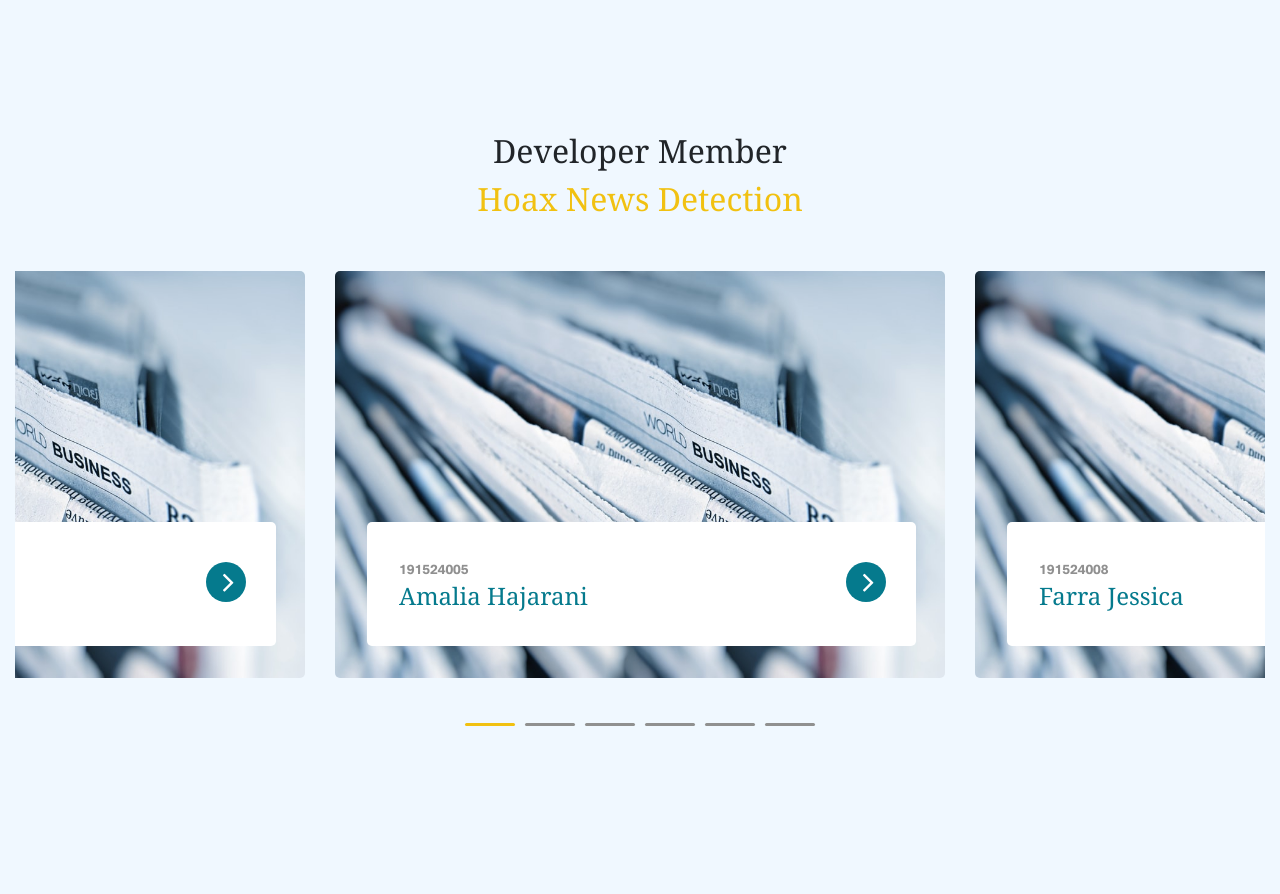
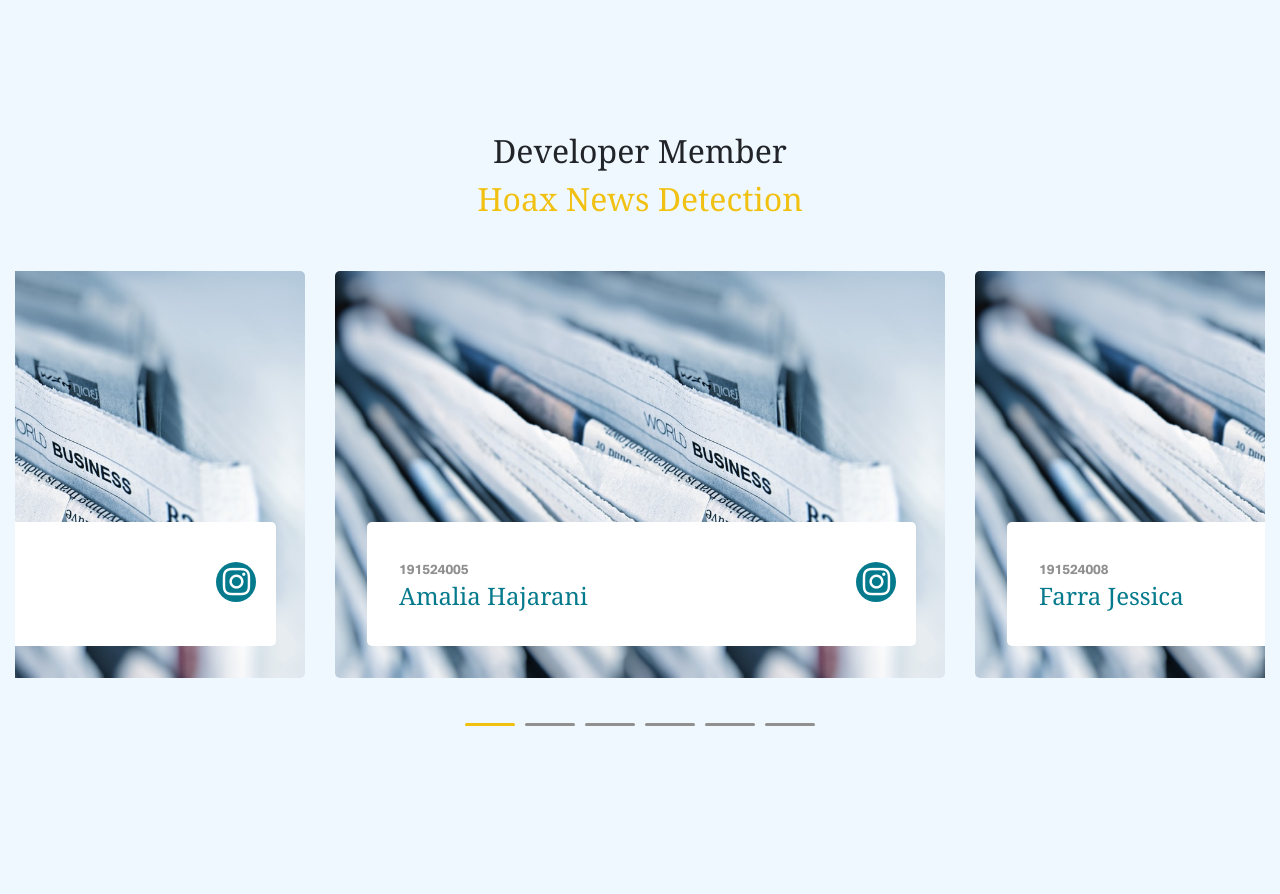
Before and after one commit to Proyek-2-Pengolahan-Data-Saintifik/de-hok, a Flask app: page /aboutUs in a window 1280 px wide. Shown: the part 2304-3198 px from the top of the page. Run offline with Flask 2, Linux system fonts and the light colour scheme; some libraries are stand-ins or nearby versions.

Commit message:
add icon instagram on profile

```diff
--- a/static/css/dehok.css
+++ b/static/css/dehok.css
@@ -415,7 +415,7 @@
 
   .project-icon {
     position: absolute;
-    right: 30px;
+    right: 20px;
     top: 40px;
     background: var(--dark-color);
     border-radius: var(--border-radius-large);
@@ -425,7 +425,7 @@
     height: 40px;
     line-height: 40px;
     text-align: center;
-    padding-left: 5px;
+    padding-left: 1px;
   }
 
   .owl-theme .owl-dots .owl-dot {
--- a/templates/aboutUs.html
+++ b/templates/aboutUs.html
@@ -147,9 +147,9 @@
                                     <small>191524005</small>
 
                                     <h3>
-                                        <a href="#">
+                                        <a href="https://www.instagram.com/amalja0/">
                                             <span>Amalia Hajarani</span>
-                                            <i class="fa fa-angle-right project-icon"></i>
+                                            <i class="fa fa-instagram project-icon"></i>
                                         </a>
                                     </h3>
                                 </div>
@@ -162,9 +162,9 @@
                                     <small>191524008</small>
 
                                     <h3>
-                                        <a href="#">
+                                        <a href="https://www.instagram.com/farrajessica_/">
                                             <span>Farra Jessica</span>
-                                            <i class="fa fa-angle-right project-icon"></i>
+                                            <i class="fa fa-instagram project-icon"></i>
                                         </a>
                                     </h3>
                                 </div>
@@ -178,9 +178,9 @@
                                     <small>191524015</small>
 
                                     <h3>
-                                        <a href="#">
+                                        <a href="https://www.instagram.com/kartikssssss/">
                                             <span>Kartika Milenda</span>
-                                            <i class="fa fa-angle-right project-icon"></i>
+                                            <i class="fa fa-instagram project-icon"></i>
                                         </a>
                                     </h3>
                                 </div>
@@ -193,9 +193,9 @@
                                     <small>191524016</small>
 
                                     <h3>
-                                        <a href="#">
+                                        <a href="https://www.instagram.com/larasrasdiyani/">
                                             <span>Laras Rasdiyani</span>
-                                            <i class="fa fa-angle-right project-icon"></i>
+                                            <i class="fa fa-instagram project-icon"></i>
                                         </a>
                                     </h3>
                                 </div>
@@ -208,9 +208,9 @@
                                     <small>191524017</small>
 
                                     <h3>
-                                        <a href="#">
+                                        <a href="https://www.instagram.com/lindadmynt/">
                                             <span>Linda Damayanti</span>
-                                            <i class="fa fa-angle-right project-icon"></i>
+                                            <i class="fa fa-instagram project-icon"></i>
                                         </a>
                                     </h3>
                                 </div>
@@ -223,9 +223,9 @@
                                     <small>191524019</small>
 
                                     <h3>
-                                        <a href="#">
+                                        <a href="https://www.instagram.com/icamarissa24/">
                                             <span>Marrissa Nur Amalia</span>
-                                            <i class="fa fa-angle-right project-icon"></i>
+                                            <i class="fa fa-instagram project-icon"></i>
                                         </a>
                                     </h3>
                                 </div>
```
